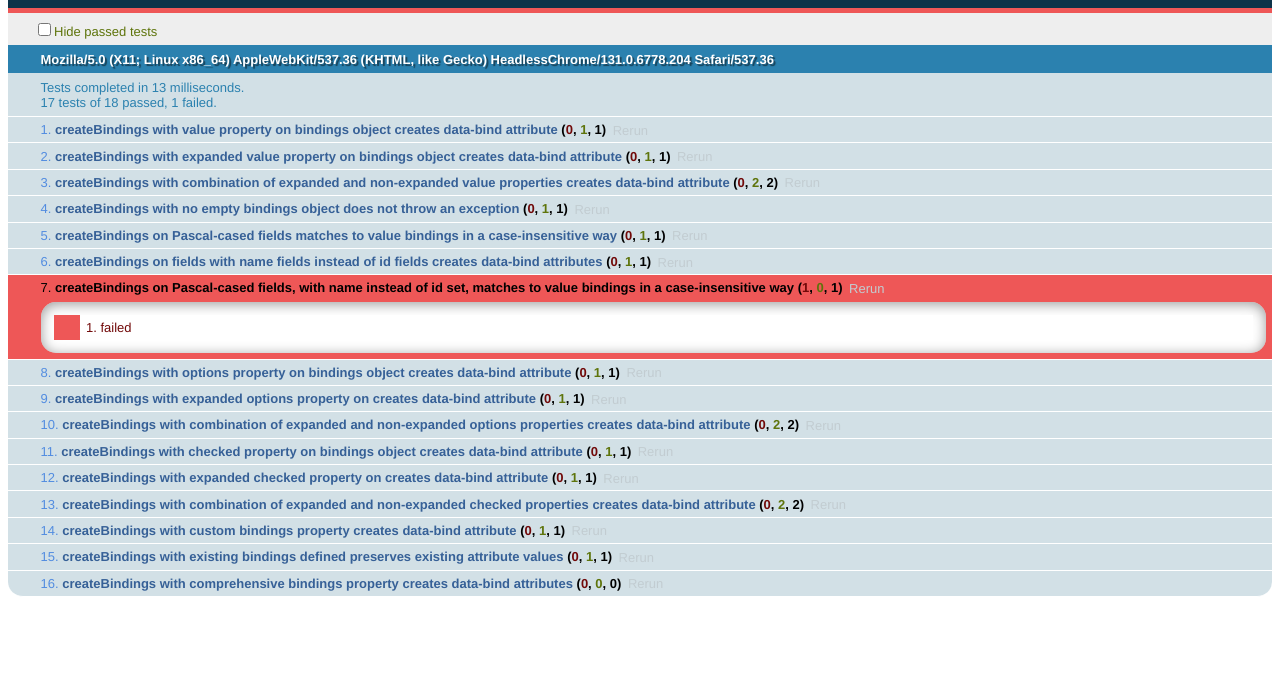
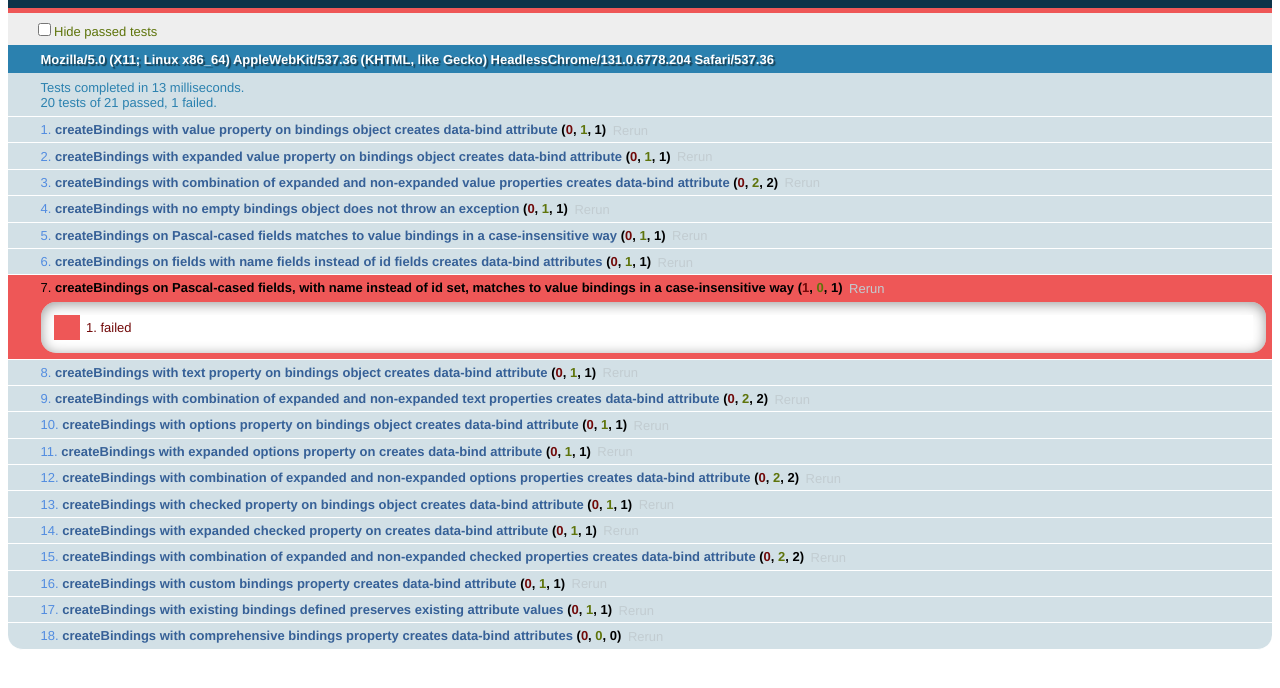
Before and after one commit to bsatrom/Knockout.Unobtrusive, a plain HTML site: page tests/knockout.unobtrusive.tests.html in a window 1280 px wide. Shown: the part 48-736 px from the top of the page. Drawn offline with Linux system fonts and the light colour scheme.

Commit message:
Added text binding

```diff
--- a/coffee/knockout.unobtrusive.coffee
+++ b/coffee/knockout.unobtrusive.coffee
@@ -48,6 +48,9 @@ ko.unobtrusive = {
     for own valueKey, value of bindings.value
       createElementBinding bindings.value[valueKey], "value"
 
+    for own textKey, value of bindings.text
+      createElementBinding bindings.text[textKey], "text"
+
     for own optionsKey, value of bindings.options
       createElementBinding bindings.options[optionsKey], "options"
 
--- a/js/knockout.unobtrusive.js
+++ b/js/knockout.unobtrusive.js
@@ -14,7 +14,7 @@
   */  var __hasProp = Object.prototype.hasOwnProperty;
   ko.unobtrusive = {
     createBindings: function(bindings) {
-      var checkedKey, createElementBinding, customKey, getElement, optionsKey, setElementBinding, value, valueKey, _ref, _ref2, _ref3, _ref4, _results;
+      var checkedKey, createElementBinding, customKey, getElement, optionsKey, setElementBinding, textKey, value, valueKey, _ref, _ref2, _ref3, _ref4, _ref5, _results;
       if (!bindings) {
         bindings = ko.unobtrusive.bindings;
       }
@@ -62,23 +62,29 @@
         value = _ref[valueKey];
         createElementBinding(bindings.value[valueKey], "value");
       }
-      _ref2 = bindings.options;
-      for (optionsKey in _ref2) {
-        if (!__hasProp.call(_ref2, optionsKey)) continue;
-        value = _ref2[optionsKey];
+      _ref2 = bindings.text;
+      for (textKey in _ref2) {
+        if (!__hasProp.call(_ref2, textKey)) continue;
+        value = _ref2[textKey];
+        createElementBinding(bindings.text[textKey], "text");
+      }
+      _ref3 = bindings.options;
+      for (optionsKey in _ref3) {
+        if (!__hasProp.call(_ref3, optionsKey)) continue;
+        value = _ref3[optionsKey];
         createElementBinding(bindings.options[optionsKey], "options");
       }
-      _ref3 = bindings.checked;
-      for (checkedKey in _ref3) {
-        if (!__hasProp.call(_ref3, checkedKey)) continue;
-        value = _ref3[checkedKey];
+      _ref4 = bindings.checked;
+      for (checkedKey in _ref4) {
+        if (!__hasProp.call(_ref4, checkedKey)) continue;
+        value = _ref4[checkedKey];
         createElementBinding(bindings.checked[checkedKey], "checked");
       }
-      _ref4 = bindings.custom;
+      _ref5 = bindings.custom;
       _results = [];
-      for (customKey in _ref4) {
-        if (!__hasProp.call(_ref4, customKey)) continue;
-        value = _ref4[customKey];
+      for (customKey in _ref5) {
+        if (!__hasProp.call(_ref5, customKey)) continue;
+        value = _ref5[customKey];
         _results.push(createElementBinding(customKey, bindings.custom[customKey]));
       }
       return _results;
--- a/tests/knockout.unobtrusive.tests.html
+++ b/tests/knockout.unobtrusive.tests.html
@@ -24,6 +24,8 @@
             <input type="text" name="occupation" />
             <input type="text" name="FacebookUrl" />
             <input type="text" id="topicToAdd" />
+            <span id="displayName"></span>
+            <span id="displayEmail"></span>
         </div>
         <script src="../lib/jquery-1.6.min.js"></script>
         <script src="../lib/qunit.js"></script>
--- a/tests/knockout.unobtrusive.tests.js
+++ b/tests/knockout.unobtrusive.tests.js
@@ -66,6 +66,27 @@ $(function() {
         ko.unobtrusive.createBindings(bindings);
 
         ok($('input[name=FacebookUrl]').data('bind') === 'value: facebookUrl');
+    });
+
+    test('createBindings with text property on bindings object creates data-bind attribute', function() {
+        var bindings = {
+            text: ['displayName']
+        };
+
+        ko.unobtrusive.createBindings(bindings);
+
+        ok($('#displayName').data('bind') === 'text: displayName');
+    });
+
+    test('createBindings with combination of expanded and non-expanded text properties creates data-bind attribute', function() {
+        var bindings = {
+            text: [{displayName: "foo"}, "displayEmail"]
+        }
+
+        ko.unobtrusive.createBindings(bindings);
+
+        ok($('#displayName').data('bind') === 'text: foo');
+        ok($('#displayEmail').data('bind') === 'text: displayEmail');
     });
 
     test('createBindings with options property on bindings object creates data-bind attribute', function() {
```
